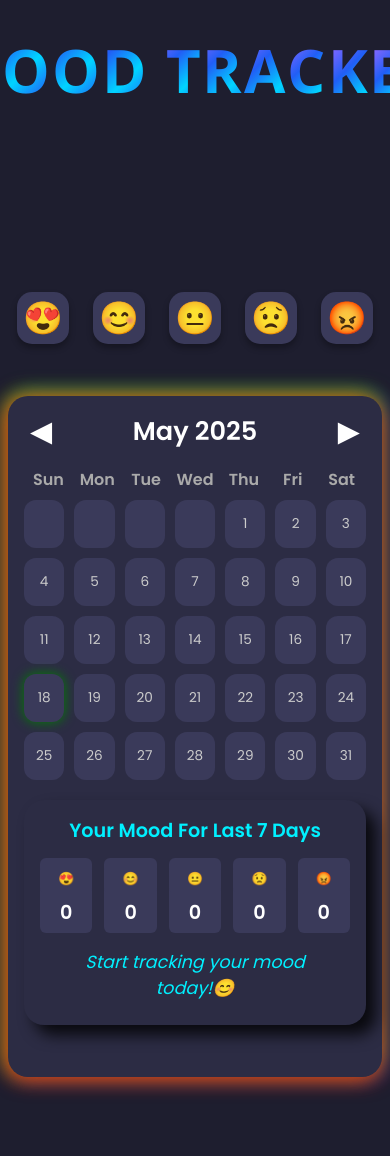
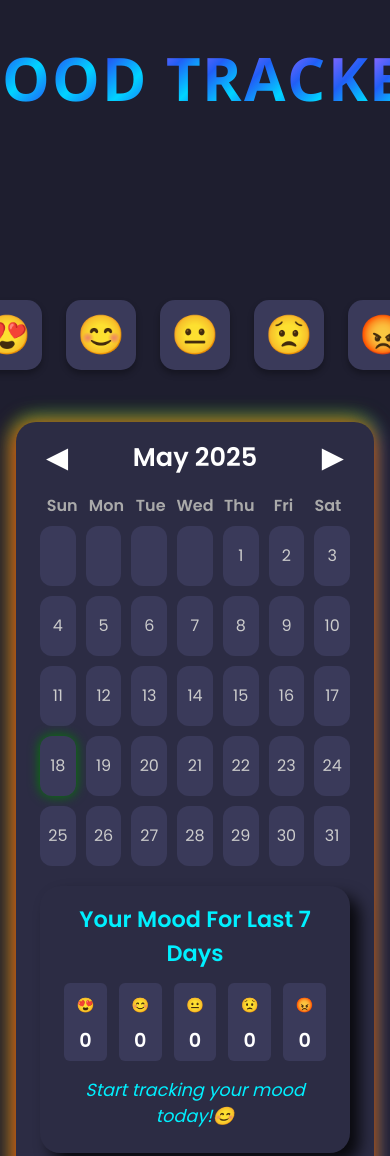
Before and after one commit to siddharthtiwar0403/Code-Circuit-Project-1, a plain HTML site: page index.html in a window 390 px wide. Shown: the top 1156 px of the page. Drawn offline with Linux system fonts and the light colour scheme.

Commit message:
Update style.css

```diff
--- a/style.css
+++ b/style.css
@@ -8,7 +8,7 @@
     --bg-color: #1E1E2F;
     --text-color: white;
     --calendar-bg: #2C2C44;
-    --button-bg: #3A3A5A;
+    --button-bg: #3A3A5A
   }
   * {
     box-sizing: border-box;
@@ -38,7 +38,6 @@
   white-space: nowrap;
   perspective: 800px;
 }
-
 .fancy-heading span {
   display: inline-block;
   font-size: 60px;
@@ -51,13 +50,10 @@
   -webkit-background-clip: text;
   color: transparent;
   /* -webkit-text-fill-color: transparent; */
-
   opacity: 0;
   transform: scale(2) translateY(10px);
   animation: fadeZoomIn 0.6s ease-out forwards, animate-gradient 5s linear infinite;
 }
-
-/* Letter-by-letter stagger */
 .fancy-heading span:nth-child(1) { animation-delay: 0s, 0s; }
 .fancy-heading span:nth-child(2) { animation-delay: 0.1s, 0s; }
 .fancy-heading span:nth-child(3) { animation-delay: 0.2s, 0s; }
@@ -70,14 +66,12 @@
 .fancy-heading span:nth-child(10) { animation-delay: 0.9s, 0s; }
 .fancy-heading span:nth-child(11) { animation-delay: 1s, 0s; }
 .fancy-heading span:nth-child(12) { animation-delay: 1.1s, 0s; }
-
 @keyframes fadeZoomIn {
   to {
     opacity: 1;
     transform: scale(1) translateY(0);
   }
 }
-
 @keyframes animate-gradient {
   0% {
     background-position: 0% 50%;
@@ -98,8 +92,6 @@ h2 {
   color: #00F0FF;
   animation:fadeInUp 1s ease-out .5s forwards;
 }
-
-/* Emoji buttons float-in */
 .emoji-btn {
   margin-bottom: 20px;
   opacity: 0;
@@ -112,8 +104,6 @@ h2 {
     transform: translateY(0) rotate(0deg);
   }
 }
-
-/* Calendar zoom + glow */
 .calendar {
   width: 100%;
   max-width: 650px;
@@ -126,39 +116,20 @@ h2 {
   /* z-index: 1; */
   animation: glowOrbit 3s linear infinite;
 }
-
 @keyframes glowOrbit {
   0% {
-    box-shadow:
-      0 -10px 20px rgba(255, 0, 0, 0.7),
-      10px 0 20px rgba(255, 165, 0, 0.7),
-      0 10px 20px rgba(0, 255, 0, 0.7),
-      -10px 0 20px rgba(0, 0, 255, 0.7);
+    box-shadow: 0 -10px 20px rgba(255, 0, 0, 0.7),   10px 0 20px rgba(255, 165, 0, 0.7),   0 10px 20px rgba(0, 255, 0, 0.7),    -10px 0 20px rgba(0, 0, 255, 0.7);
   }
   25% {
-    box-shadow:
-      0 -10px 20px rgba(255, 0, 0, 0.7),
-      10px 0 20px rgba(255, 165, 0, 0.7),
-      0 10px 20px rgba(0, 255, 0, 0.7),
-      -10px 0 20px rgba(0, 0, 255, 0.7);
+    box-shadow: 0 -10px 20px rgba(255, 0, 0, 0.7),   10px 0 20px rgba(255, 165, 0, 0.7),   0 10px 20px rgba(0, 255, 0, 0.7),    -10px 0 20px rgba(0, 0, 255, 0.7);
   }
-
   50% {
-    box-shadow:
-      0 10px 20px rgba(255, 0, 0, 0.7),
-      -10px 0 20px rgba(255, 165, 0, 0.7),
-      0 -10px 20px rgba(0, 255, 0, 0.7),
-      10px 0 20px rgba(0, 0, 255, 0.7);
+    box-shadow: 0 10px 20px rgba(255, 0, 0, 0.7),-10px 0 20px rgba(255, 165, 0, 0.7),0 -10px 20px rgba(0, 255, 0, 0.7),10px 0 20px rgba(0, 0, 255, 0.7);
   }
   100% {
-    box-shadow:
-      0 -10px 20px rgba(255, 0, 0, 0.7),
-      10px 0 20px rgba(255, 165, 0, 0.7),
-      0 10px 20px rgba(0, 255, 0, 0.7),
-      -10px 0 20px rgba(0, 0, 255, 0.7);
+    box-shadow: 0 -10px 20px rgba(255, 0, 0, 0.7),10px 0 20px rgba(255, 165, 0, 0.7),0 10px 20px rgba(0, 255, 0, 0.7),-10px 0 20px rgba(0, 0, 255, 0.7);
   }
 }
-/* Summary slide-up */
   .emoji-buttons {
     display: flex;
     justify-content: center;
@@ -192,7 +163,6 @@ h2 {
     transform: scale(0.95);
     box-shadow: 0 3px 6px rgba(0,0,0,0.6);
   }
-
   .calendar-header {
     display: flex;
     justify-content: space-between;
@@ -353,34 +323,6 @@ h2 {
     color: #00F0FF;
     opacity: 1;
   }
-
-  @media (max-width: 480px) {
-    body {
-      padding: 0.5rem;
-    }
-    .emoji-btn {
-      width: 52px;
-      height: 52px;
-      font-size: 2rem;
-    }
-    .calendar {
-      padding: 1rem 1rem 2rem 1rem;
-    }
-    .day {
-      height: 48px;
-      font-size: 0.85rem;
-    }
-    .summary-container {
-      padding: 1rem 1rem 1.5rem 1rem;
-    }
-    .mood-bar div {
-      font-size: 0.8rem;
-    }
-    .summary-title {
-      font-size: 1.2rem;
-    }
-  }
-  /* Animate slide + fade for month-year label */
 @keyframes monthChangeFadeUp {
   0% {
     opacity: 0;
@@ -391,16 +333,12 @@ h2 {
     transform: translateY(0);
   }
 }
-
-/* Class to trigger animation */
 .animate-month-change {
   animation: monthChangeFadeUp 0.5s ease-out;
 }
 .calendar-header {
   transition: transform 0.3s ease, opacity 0.8s ease;
 }
-
-/*  health blogs */
 .health-tips-section {
   padding: 2rem;
   margin-top: 1rem;
@@ -410,12 +348,10 @@ h2 {
   transform: translateY(50px);
   transition: opacity 1s ease, transform 1s ease;
 }
-
 .health-tips-section.visible {
   opacity: 1;
   transform: translateY(0);
 }
-
 .health-heading {
   font-size: 2rem;
   text-align: center;
@@ -428,7 +364,6 @@ h2 {
   grid-template-columns: repeat(4, 1fr);
   gap: 1.5rem;
 }
-
 .tip-card {
   background-color: #2d2d51;
   padding: 1rem;
@@ -439,12 +374,10 @@ h2 {
   transform: translateY(30px);
   transition: opacity 0.6s ease, transform 0.6s ease;
 }
-
 .health-tips-section.visible .tip-card {
   opacity: 1;
   transform: translateY(0);
 }
-
 .tip-card:nth-child(1) {
   transition-delay: 0.2s;
 }
@@ -461,7 +394,6 @@ h2 {
   margin-bottom: 0.5rem;
   font-size: 1.3rem;
 }
-
 .tip-card p {
   font-size: 0.95rem;
   color: white;
```
